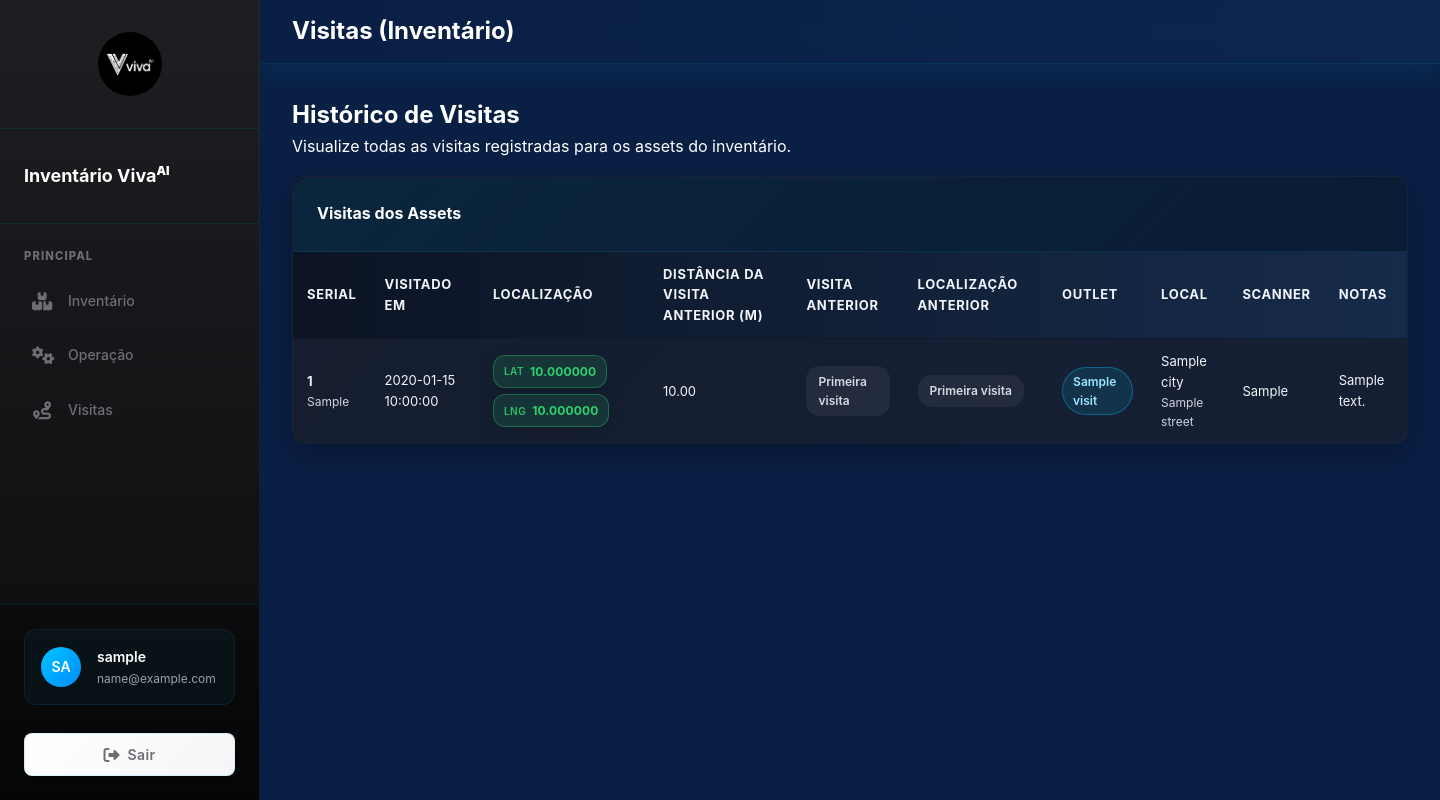
After one commit to JoaoAlexandreMG/copilot_viva, a Flask app: template templates/inventory/visits.html in a window 1440 px wide. The commit adds this page. Run offline with Flask 3, Linux system fonts and the light colour scheme; the template is opened without the code that fills it: most values are stand-ins (such as "Sample title", 1, 10 or a date in 2020); some web fonts are replaced.

Commit message:
Add inventory visits page and sidebar link for asset visit history

```diff
--- a/templates/inventory/list.html
+++ b/templates/inventory/list.html
@@ -155,6 +155,11 @@
                 <i class="fas fa-cogs"></i>
                 <span>Operação</span>
             </a>
+            <a href="{{ url_for('inventory.render_inventory_visits') }}"
+                class="sidebar-nav-link {% if request.path.startswith('/inventory/visits') %}active{% endif %}">
+                <i class="fas fa-route"></i>
+                <span>Visitas</span>
+            </a>
         </div>
         <!-- Adicione outras seções se necessário -->
     </nav>
--- a/templates/inventory/operation.html
+++ b/templates/inventory/operation.html
@@ -1258,6 +1258,11 @@
                 <i class="fas fa-cogs"></i>
                 <span>Operação</span>
             </a>
+            <a href="{{ url_for('inventory.render_inventory_visits') }}"
+                class="sidebar-nav-link {% if request.path.startswith('/inventory/visits') %}active{% endif %}">
+                <i class="fas fa-route"></i>
+                <span>Visitas</span>
+            </a>
         </div>
     </nav>
     <div class="sidebar-footer">
--- /dev/null
+++ b/templates/inventory/visits.html
@@ -0,0 +1,313 @@
+{% extends 'portal/base.html' %}
+
+{% block title %}Visitas - Inventário{% endblock %}
+
+{% block page_title %}Visitas (Inventário){% endblock %}
+
+{% block extra_css %}
+<style>
+    .inventory-table-card {
+        border-radius: 14px;
+        overflow: hidden;
+        background: linear-gradient(135deg, rgba(12, 20, 36, 0.9), rgba(12, 20, 36, 0.75));
+        box-shadow: 0 10px 30px rgba(0, 0, 0, 0.25);
+        border: 1px solid rgba(255, 255, 255, 0.06);
+    }
+
+    .inventory-table thead {
+        background: linear-gradient(90deg, #0c1424, #162b4a);
+        color: #f4f7ff;
+        text-transform: uppercase;
+        letter-spacing: 0.02em;
+        font-size: 12px;
+    }
+
+    .inventory-table tbody tr {
+        color: #f2f4fa;
+        transition: background 180ms ease;
+    }
+
+    .inventory-table tbody tr:nth-child(odd) {
+        background: rgba(255, 255, 255, 0.04);
+    }
+
+    .inventory-table tbody tr:hover {
+        background: rgba(0, 195, 255, 0.18);
+    }
+
+    .inventory-table th,
+    .inventory-table td {
+        padding: 12px 14px;
+        border: none;
+        vertical-align: middle;
+        font-size: 13px;
+        color: #f2f4fa;
+    }
+
+    .badge-outlet {
+        display: inline-block;
+        padding: 4px 10px;
+        border-radius: 999px;
+        background: rgba(0, 195, 255, 0.12);
+        color: #9be7ff;
+        border: 1px solid rgba(0, 195, 255, 0.35);
+        font-weight: 600;
+        font-size: 12px;
+    }
+
+    .pill-muted {
+        display: inline-block;
+        padding: 4px 10px;
+        border-radius: 999px;
+        background: rgba(255, 255, 255, 0.06);
+        color: #d6d9e3;
+        font-size: 12px;
+    }
+
+    .table-wrap {
+        overflow-x: auto;
+    }
+
+    .muted {
+        color: #cfd3df;
+        font-size: 12px;
+    }
+
+    .location-from {
+        color: #ff6b6b;
+        font-weight: 700;
+    }
+
+    .location-to {
+        color: #2dd36f;
+        font-weight: 700;
+    }
+
+    .location-chip {
+        display: inline-flex;
+        align-items: center;
+        gap: 6px;
+        padding: 6px 10px;
+        border-radius: 12px;
+        font-weight: 700;
+        font-size: 12px;
+        letter-spacing: 0.01em;
+        border: 1px solid transparent;
+        box-shadow: 0 4px 14px rgba(0, 0, 0, 0.12);
+    }
+
+    .location-chip small {
+        text-transform: uppercase;
+        letter-spacing: 0.05em;
+        font-weight: 600;
+        opacity: 0.9;
+    }
+
+    .location-chip.to {
+        color: #2dd36f;
+        background: rgba(45, 211, 111, 0.12);
+        border-color: rgba(45, 211, 111, 0.35);
+    }
+
+    .location-chip.from {
+        color: #ff6b6b;
+        background: rgba(255, 107, 107, 0.12);
+        border-color: rgba(255, 107, 107, 0.35);
+    }
+
+    .location-stack {
+        display: flex;
+        flex-wrap: wrap;
+        gap: 6px;
+        align-items: center;
+    }
+
+    .prev-visit-block {
+        display: flex;
+        flex-direction: column;
+        gap: 6px;
+        align-items: flex-start;
+    }
+
+    .prev-visit-date {
+        display: block;
+        margin-bottom: 8px;
+        font-weight: 600;
+    }
+
+    .previous-visit-cell {
+        display: flex;
+        flex-direction: column;
+        gap: 8px;
+        align-items: flex-start;
+    }
+
+    .first-visit-pill {
+        display: inline-flex;
+        padding: 6px 12px;
+        border-radius: 14px;
+        background: rgba(255, 255, 255, 0.06);
+        color: #d6d9e3;
+        font-size: 12px;
+        font-weight: 600;
+    }
+</style>
+{% endblock %}
+
+{% block content %}
+<div class="container">
+    <h2>Histórico de Visitas</h2>
+    <p>Visualize todas as visitas registradas para os assets do inventário.</p>
+
+    <div class="inventory-table-card" style="margin-top: 1rem;">
+        <div class="card-header">
+            <strong>Visitas dos Assets</strong>
+        </div>
+        <div class="card-body" style="padding: 0;">
+            {% if visits %}
+            <div class="table-wrap">
+                <table class="table inventory-table" style="width: 100%; min-width: 1100px;">
+                    <thead>
+                        <tr>
+                            <th>Serial</th>
+                            <th>Visitado em</th>
+                            <th>Localização</th>
+                            <th>Distância da visita anterior (m)</th>
+                            <th>Visita anterior</th>
+                            <th>Localização anterior</th>
+                            <th>Outlet</th>
+                            <th>Local</th>
+                            <th>Scanner</th>
+                            <th>Notas</th>
+                        </tr>
+                    </thead>
+                    <tbody>
+                        {% for visit in visits %}
+                        <tr>
+                            <td>
+                                <div><strong>{{ visit.serial_number }}</strong></div>
+                                <div class="muted">{{ visit.asset_type or 'Tipo não informado' }}</div>
+                            </td>
+                            <td>{{ visit.visit_at or '-' }}</td>
+                            <td>
+                                {% if visit.latitude is not none or visit.longitude is not none %}
+                                    <div class="location-stack">
+                                        {% if visit.latitude is not none %}
+                                            <span class="location-chip to">
+                                                <small>Lat</small> {{ '%.6f' % visit.latitude }}
+                                            </span>
+                                        {% endif %}
+                                        {% if visit.longitude is not none %}
+                                            <span class="location-chip to">
+                                                <small>Lng</small> {{ '%.6f' % visit.longitude }}
+                                            </span>
+                                        {% endif %}
+                                    </div>
+                                {% else %}
+                                    -
+                                {% endif %}
+                            </td>
+                            <td>{{ visit.distance_from_prev_m is not none and ('%.2f' % visit.distance_from_prev_m) or '-' }}</td>
+                            <td>
+                                {% if visit.prev_visit_at %}
+                                    <span class="muted prev-visit-date">{{ visit.prev_visit_at }}</span>
+                                {% else %}
+                                    <span class="first-visit-pill">Primeira visita</span>
+                                {% endif %}
+                            </td>
+                            <td>
+                                {% if visit.prev_visit_at and (visit.prev_latitude is not none or visit.prev_longitude is not none) %}
+                                    <div class="location-stack">
+                                        {% if visit.prev_latitude is not none %}
+                                            <span class="location-chip from">
+                                                <small>Lat</small> {{ '%.6f' % visit.prev_latitude }}
+                                            </span>
+                                        {% endif %}
+                                        {% if visit.prev_longitude is not none %}
+                                            <span class="location-chip from">
+                                                <small>Lng</small> {{ '%.6f' % visit.prev_longitude }}
+                                            </span>
+                                        {% endif %}
+                                    </div>
+                                {% elif visit.prev_visit_at %}
+                                    <span class="pill-muted">Sem coordenadas</span>
+                                {% else %}
+                                    <span class="first-visit-pill">Primeira visita</span>
+                                {% endif %}
+                            </td>
+                            <td>
+                                {% if visit.outlet_name %}
+                                    <span class="badge-outlet">{{ visit.outlet_name }}</span>
+                                {% else %}
+                                    <span class="pill-muted">Sem outlet</span>
+                                {% endif %}
+                            </td>
+                            <td>
+                                <div>{{ visit.city or '-' }}</div>
+                                <div class="muted">{{ visit.street or '' }}</div>
+                            </td>
+                            <td>{{ visit.scanned_by or '-' }}</td>
+                            <td>{{ visit.notes or '-' }}</td>
+                        </tr>
+                        {% endfor %}
+                    </tbody>
+                </table>
+            </div>
+            {% else %}
+            <div style="padding: 16px;">Nenhuma visita registrada até o momento.</div>
+            {% endif %}
+        </div>
+    </div>
+</div>
+{% endblock %}
+
+{% block sidebar %}
+<!-- Inventory sidebar with Visitas link -->
+<aside class="sidebar" id="sidebar">
+    <div class="sidebar-logo">
+        <img src="{{ url_for('static', filename='images/logo.png') }}" alt="VivaAI Logo">
+    </div>
+    <div class="sidebar-header">
+        <a href="{{ url_for('inventory.render_inventory_list') }}" class="sidebar-title">
+            <span>Inventário Viva<sup>AI</sup></span>
+        </a>
+    </div>
+    <nav class="sidebar-nav">
+        <div class="sidebar-nav-section">
+            <div class="sidebar-nav-title">Principal</div>
+            <a href="{{ url_for('inventory.render_inventory_list') }}"
+                class="sidebar-nav-link {% if request.path.startswith('/inventory/list') or request.path == '/inventory/' or request.path == '/inventory' %}active{% endif %}">
+                <i class="fas fa-boxes"></i>
+                <span>Inventário</span>
+            </a>
+            <a href="{{ url_for('inventory.render_inventory_operation') }}"
+                class="sidebar-nav-link {% if request.path.startswith('/inventory/operation') %}active{% endif %}">
+                <i class="fas fa-cogs"></i>
+                <span>Operação</span>
+            </a>
+            <a href="{{ url_for('inventory.render_inventory_visits') }}"
+                class="sidebar-nav-link {% if request.path.startswith('/inventory/visits') %}active{% endif %}">
+                <i class="fas fa-route"></i>
+                <span>Visitas</span>
+            </a>
+        </div>
+    </nav>
+    <div class="sidebar-footer">
+        <div class="sidebar-user">
+            <div class="sidebar-user-avatar">
+                {{ user_name[0:2].upper() if user_name else 'US' }}
+            </div>
+            <div class="sidebar-user-info">
+                <span class="sidebar-user-name">{{ user_name or 'Usuário' }}</span>
+                <span class="sidebar-user-role">{{ user_email or '' }}</span>
+            </div>
+        </div>
+        <form action="{{ url_for('logout') }}" method="post" style="margin: 0;">
+            <button type="submit" class="btn-logout" title="Sair do sistema">
+                <i class="fas fa-sign-out-alt"></i>
+                <span>Sair</span>
+            </button>
+        </form>
+    </div>
+</aside>
+{% endblock %}
```
Also changed, not shown: routes/inventory/inventory.py (+44 -0 lines).
